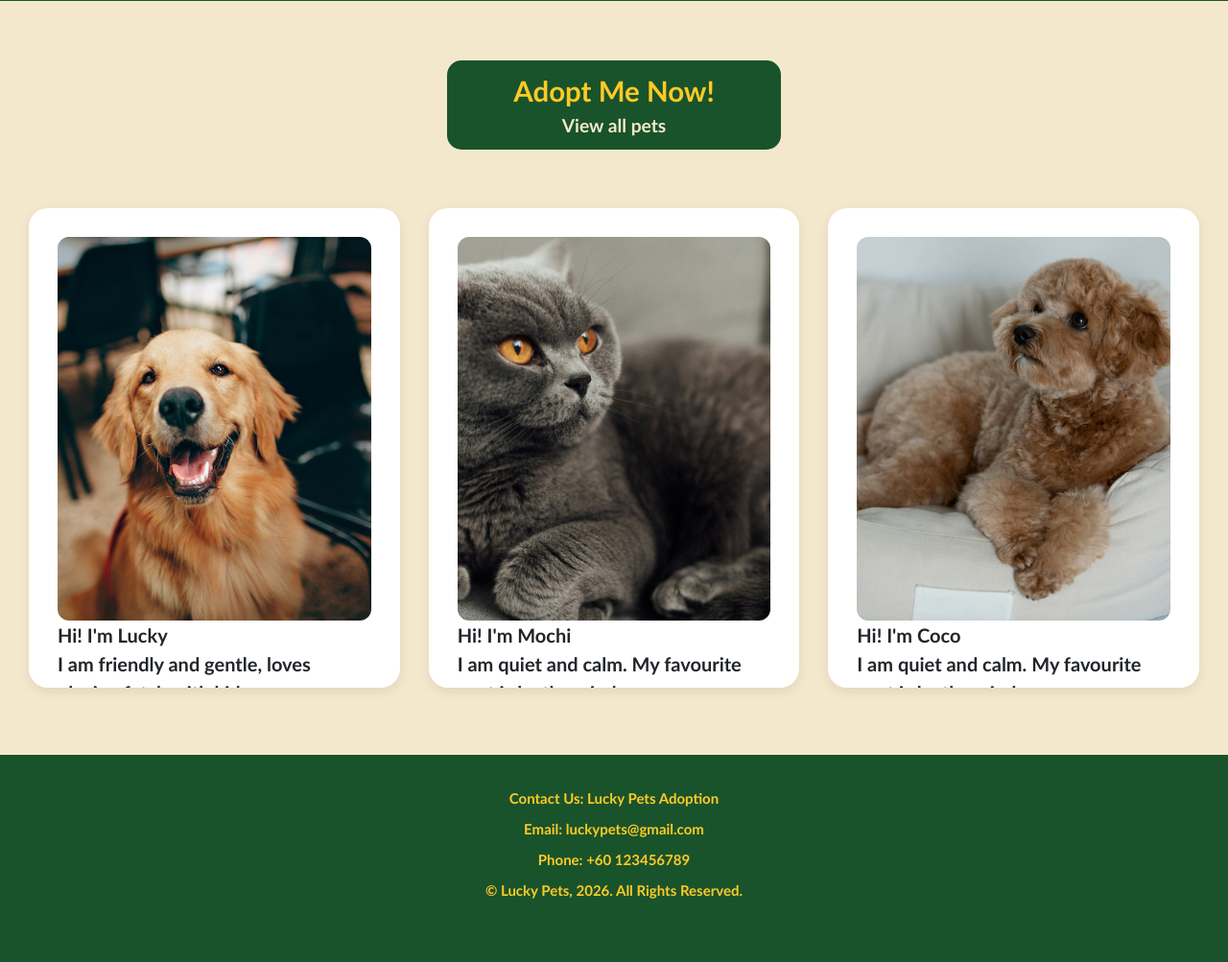
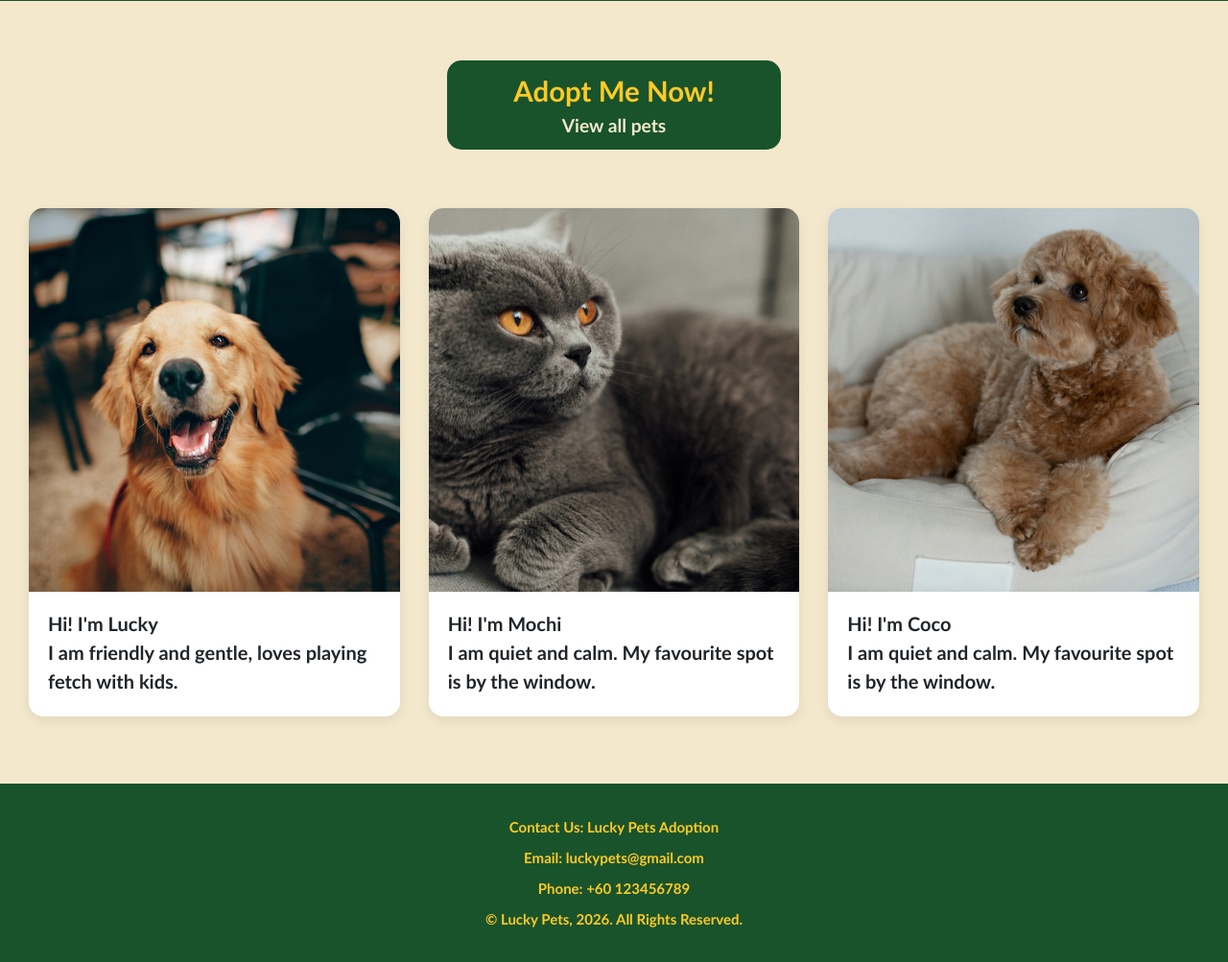
Before and after one commit to aoaoyi/PetAdoptionWeb, a Java web app: page / in a window 1280 px wide. Shown: the part 714-1717 px from the top of the page at 96% size. Before the commit the page ends 1651 px from the top, so only its background shows below. Run offline with Tomcat 11, a stand-in JSP engine, Linux system fonts and the light colour scheme.

Commit message:
让index.css的宠物卡与list.css一样风格

```diff
--- a/src/main/webapp/index.css
+++ b/src/main/webapp/index.css
@@ -119,9 +119,7 @@ body {
 }
 
 .pet{
-	padding: 30px;
-	border-radius: 20px;
-	height: 500px;
+	border-radius: 15px;
 	background-color: white;
 	overflow: hidden;
 	font-size: 20px;
@@ -130,15 +128,19 @@ body {
 }
 
 .pet:hover {
-    transform: translateY(-6px); /* card moves up a little */
+    transform: translateY(-10px); /* card moves up a little */
     box-shadow: 0 10px 20px rgba(0, 0, 0, 0.15);
 }
 
 .pet img{
+	display: block;
 	max-width: 100%;
 	height: 400px;
     object-fit: cover;
-    border-radius: 12px;
+}
+
+.pet-text{
+	padding: 18px 20px 22px;
 }
 
 /* Animation for Hightlights */
```
